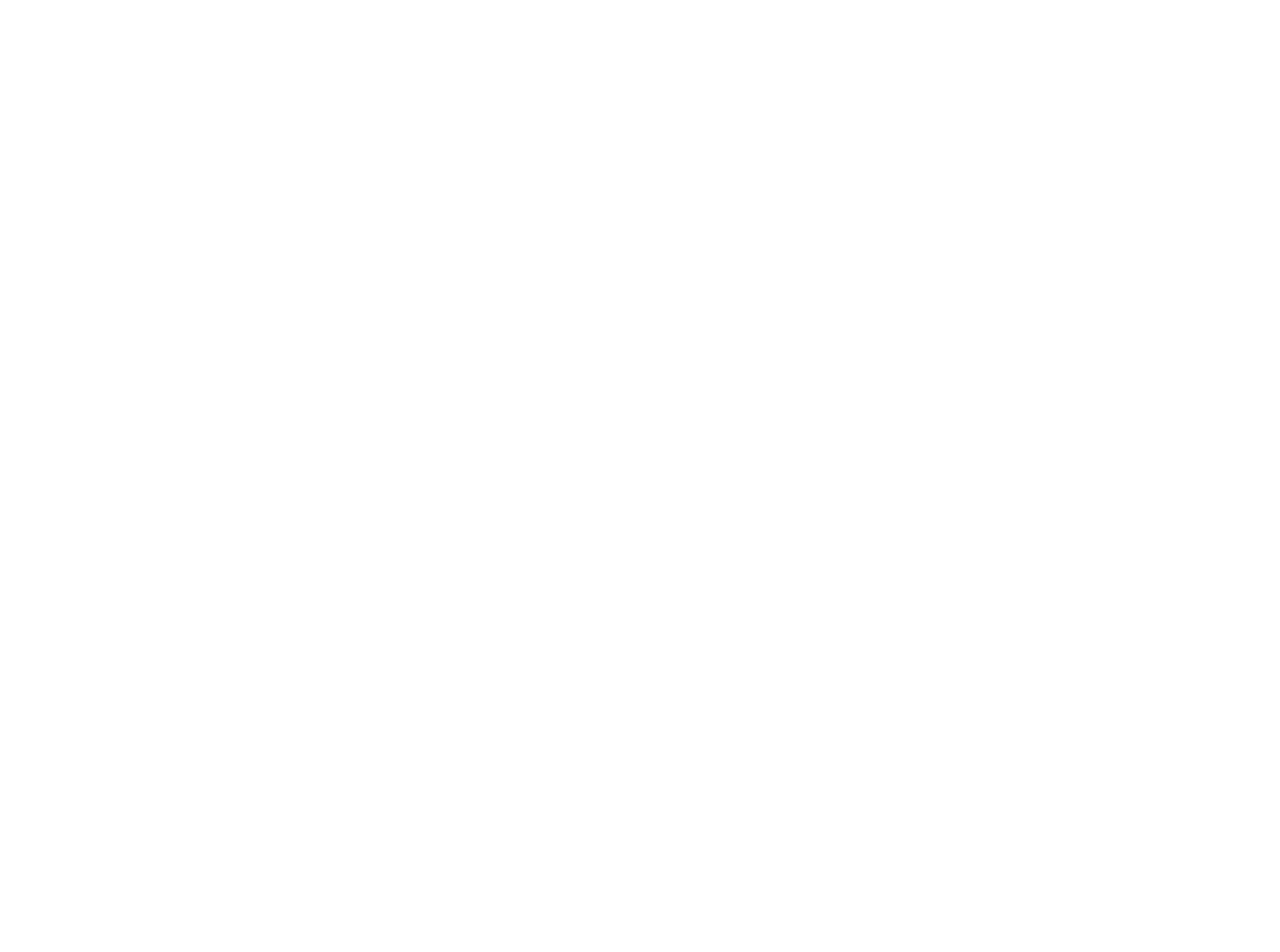
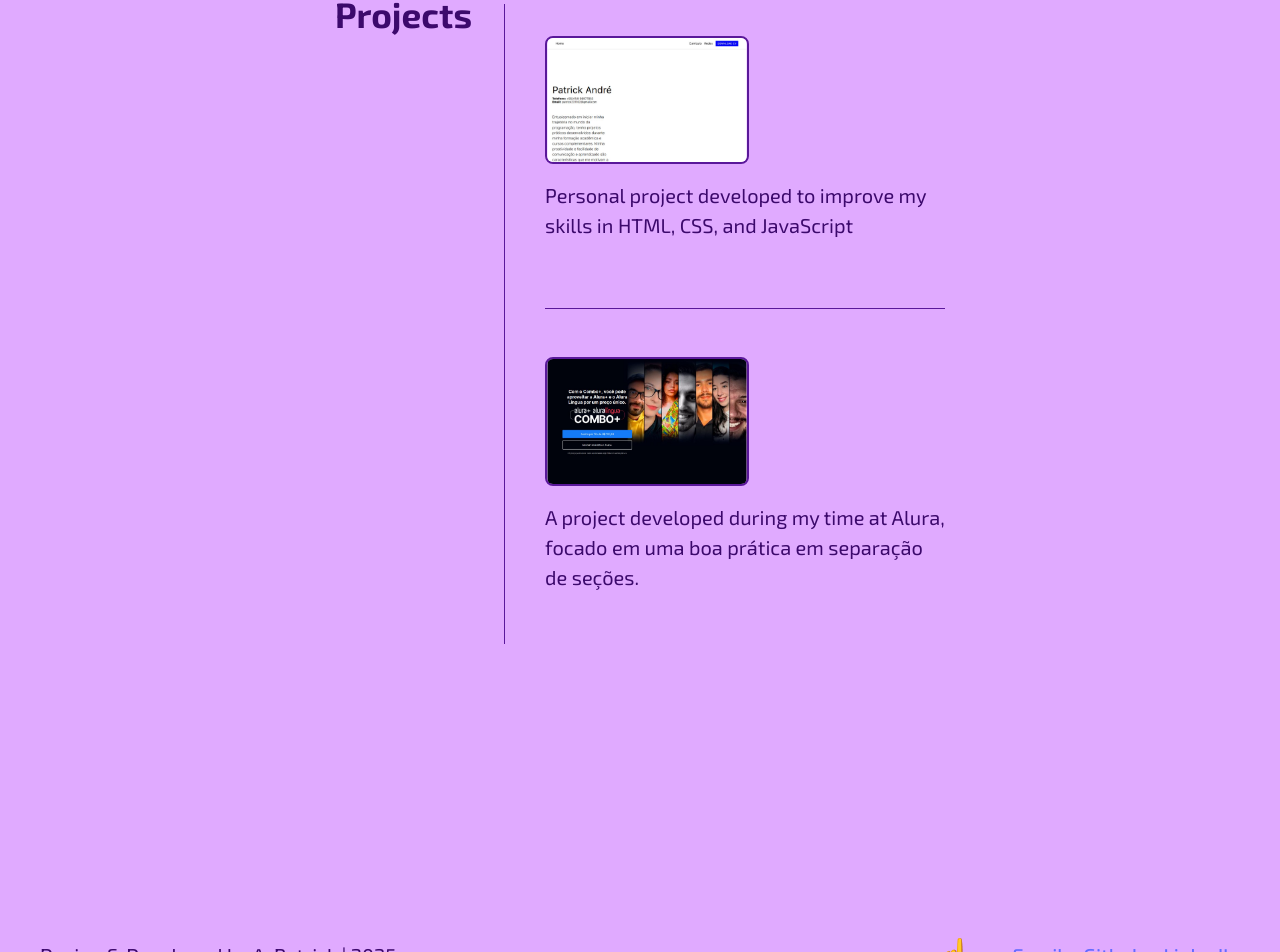
Before and after one commit to HTorike/PortfolioV1, a React (Vite) app: page / in a window 1280 px wide. Shown: the part 3476-4428 px from the top of the page. Before the commit the page ends 3364 px from the top, so only its background shows below. Built offline with nearby package versions, Linux system fonts and the light colour scheme.

Commit message:
Code Correction

```diff
--- a/src/App.css
+++ b/src/App.css
@@ -1,4 +1,4 @@
-@import url('https://fonts.googleapis.com/css2?family=Exo+2:ital,wght@0,100..900;1,100..900&display=swap');
+@import url('https://fonts.googleapis.com/css2?family=Exo+2:ital,wght@0,100..900;1,100..900&display=swap" rel="stylesheet');
 
 body {
   justify-content: center;
@@ -69,6 +69,7 @@
 
 /* SkillsSec1 */
 
+
 .SkillsContainer {
   display: flex;
   justify-content: center;
@@ -95,6 +96,72 @@
 .SkillsContainer li {
   font-weight: 600;
   font-size: 25px;
+}
+
+/* Projects */
+
+.ProjectsSec1 {
+  display: flex;
+  flex-direction: column;
+  justify-content: center;
+}
+
+.ProjectsContainer {
+  display: flex;
+  justify-content: center;
+  padding: 15em 5em;
+}
+
+.ProjectsTitle {
+  padding-right: 2em;
+}
+
+.ProjectsTitle h2 {
+  font-size: 35px;
+  margin-top: 0;
+}
+
+.ProjectsContainer ul {
+  display: flex;
+  flex-direction: column;
+  border-left: solid 1px #5a189a;
+}
+
+.ProjectsContainer li {
+  margin: 2em 0;
+  display: flex;
+  flex-direction: column;
+}
+
+.ProjectImg {
+  width: 200px;
+  height: auto;
+  border: 2px solid #5a189a;
+  border-radius: 8px;
+  transition: transform 0.3s ease;
+}
+
+.ProjectsContainer p {
+  font-size: 20px;
+  max-width: 400px;
+  margin-top: 0.5em;
+}
+
+.ProjectImg:hover {
+  transform: scale(1.05);
+}
+
+.footer {
+  display: flex;
+  justify-content: space-between;
+  padding: 1em 2em;
+  font-size: 20px;
+}
+
+.footerLinks {
+  display: flex;
+  align-items: center;
+  gap: 1em;
 }
 
 /* Responsividade */
--- a/src/App.jsx
+++ b/src/App.jsx
@@ -7,6 +7,8 @@
 import SkillsSec1 from './components/SkillsSec1';
 import MouseGlow from './components/mouseGlow';
 import DeployLink from './components/DeployLink';
+import AluraPlus from './components/AluraPlus.jsx';
+import Resume from './components/Resume.jsx';
 
 function App() {
 
@@ -59,17 +61,34 @@
 
       <section className='ProjectsSec1'>
         <div className='ProjectsContainer'>
-          <h2>Projects</h2>
+          <div className='ProjectsTitle'>
+          <h2 data-aos="fade-up">Projects</h2>
+          </div>
           <ul>
-            <li>
-              <DeployLink />
-            </li>
-            <li>
-              <DeployLink />
-            </li>
+            <Resume />
+            <hr data-aos="fade-up" style={{ border: 'none', borderTop: '1px solid #5a189a', margin: '1em 0' }} />
+            <AluraPlus />
           </ul>
         </div>
       </section>
+
+      <footer className='footer'>
+
+        <div className='footerText'>
+          <p>Design & Developed by A. Patrick | 2025</p>
+        </div>
+        <div className='footerLinks'>
+          <a href="#" style={{
+            fontSize: '35px',
+            textDecoration: 'none',
+            marginRight: '0.5em',
+          }}>☝️</a>
+          <a href="mailto:patrick231102@gmail.com?subject=Contact Subject&body=Hello, could we have a conversation?">Email</a>
+          <a href="https://github.com/HTorike">Github</a>
+          <a href="https://www.linkedin.com/in/patrick-andré-51098729b">LinkedIn</a>
+        </div>
+
+      </footer>
 
     </>
   );
--- /dev/null
+++ b/src/components/AluraPlus.jsx
@@ -0,0 +1,13 @@
+import React from "react";
+import AluraVercel from '../assets/AluraVercel.png';
+
+function AluraPlus() {
+    return (
+        <li data-aos="fade-up">
+            <a href="https://alura-plus-nu-six.vercel.app"><img className="ProjectImg" src={AluraVercel} alt="Alura Plus" /></a>
+            <p>A project developed during my time at Alura, focado em uma boa prática em separação de seções.</p>
+        </li>
+    );
+}
+
+export default AluraPlus;
--- /dev/null
+++ b/src/components/Resume.jsx
@@ -0,0 +1,13 @@
+import React from "react";
+import ResumeVercel from '../assets/CurriculoVercel.png';
+
+function Resume () {
+    return (
+        <li data-aos="fade-up">
+            <a href="https://curriculo-bay.vercel.app"><img className="ProjectImg" src={ResumeVercel} alt="My Resume" /></a>
+            <p>Personal project developed to improve my skills in HTML, CSS, and JavaScript</p>
+        </li>
+    );
+}
+
+export default Resume;
```
Also changed, not shown: src/assets/AluraVercel.png (added), src/assets/CurriculoVercel.png (added).
